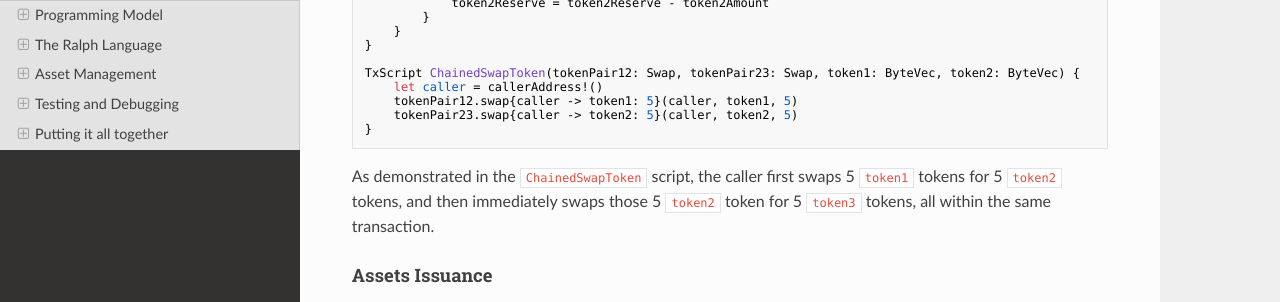
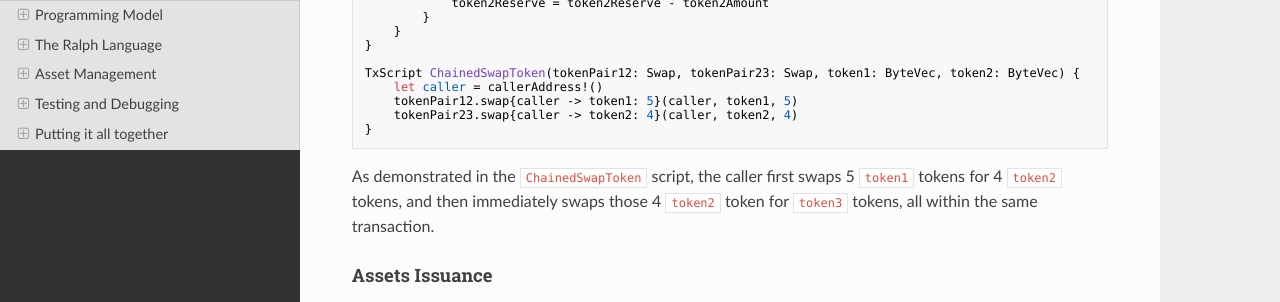
Before and after one commit to alephium/build-smart-contracts-in-ralph, an MkDocs documentation site: the page built from docs/index.md, in a window 1280 px wide and 900 px high, scrolled down 54939 px. Shown: the part 152-454 px from the top of the window. Built offline with MkDocs 1.6.1, drawn with Linux system fonts in a browser that asks for light colours; nearby versions of some CDN libraries.

Commit message:
Add swap.ral

````diff
--- a/docs/index.md
+++ b/docs/index.md
@@ -2635,11 +2635,11 @@ Contract Swap(tokenId1: ByteVec, tokenId2: ByteVec, mut token1Reserve: U256, mut
 TxScript ChainedSwapToken(tokenPair12: Swap, tokenPair23: Swap, token1: ByteVec, token2: ByteVec) {
     let caller = callerAddress!()
     tokenPair12.swap{caller -> token1: 5}(caller, token1, 5)
-    tokenPair23.swap{caller -> token2: 5}(caller, token2, 5)
-}
-```
-
-As demonstrated in the `ChainedSwapToken` script, the caller first swaps 5 `token1` tokens for 5 `token2` tokens, and then immediately swaps those 5 `token2` token for 5 `token3` tokens, all within the same transaction.
+    tokenPair23.swap{caller -> token2: 4}(caller, token2, 4)
+}
+```
+
+As demonstrated in the `ChainedSwapToken` script, the caller first swaps 5 `token1` tokens for 4 `token2` tokens, and then immediately swaps those 4 `token2` token for `token3` tokens, all within the same transaction.
 
 #### Assets Issuance
 
````
Also changed, not shown: 1 other file.
